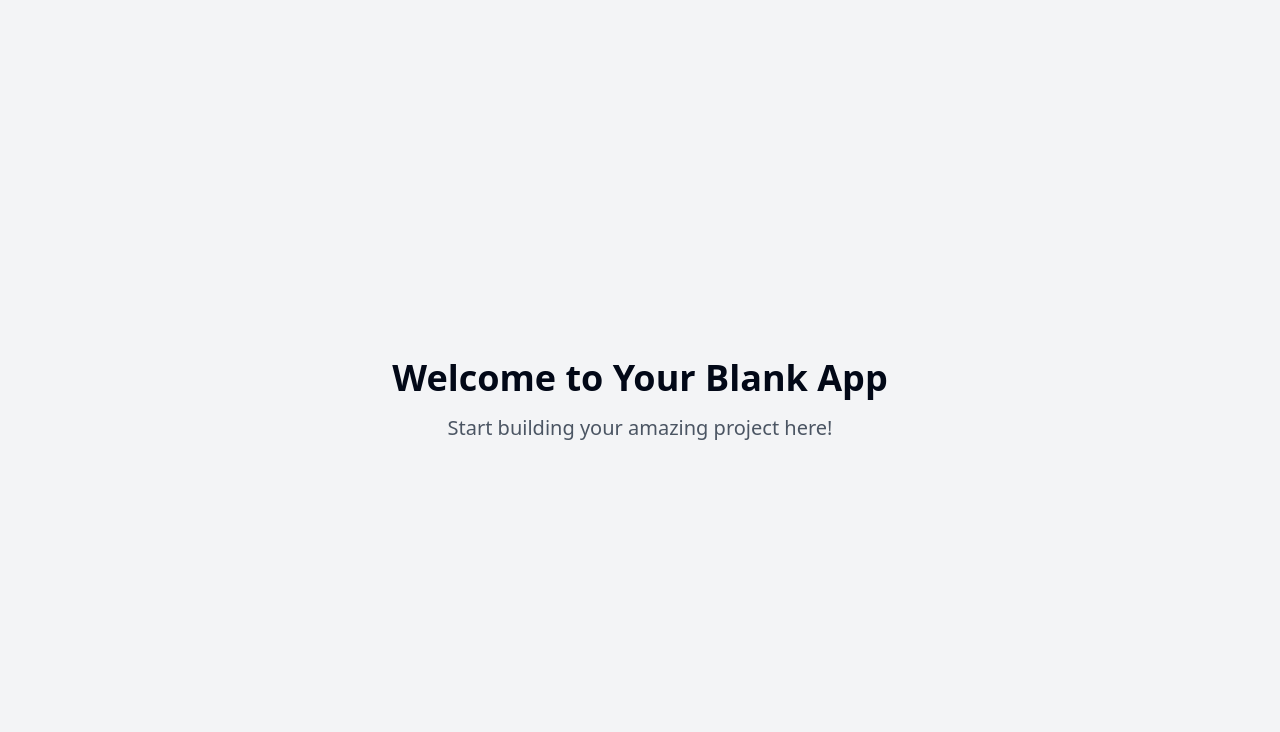
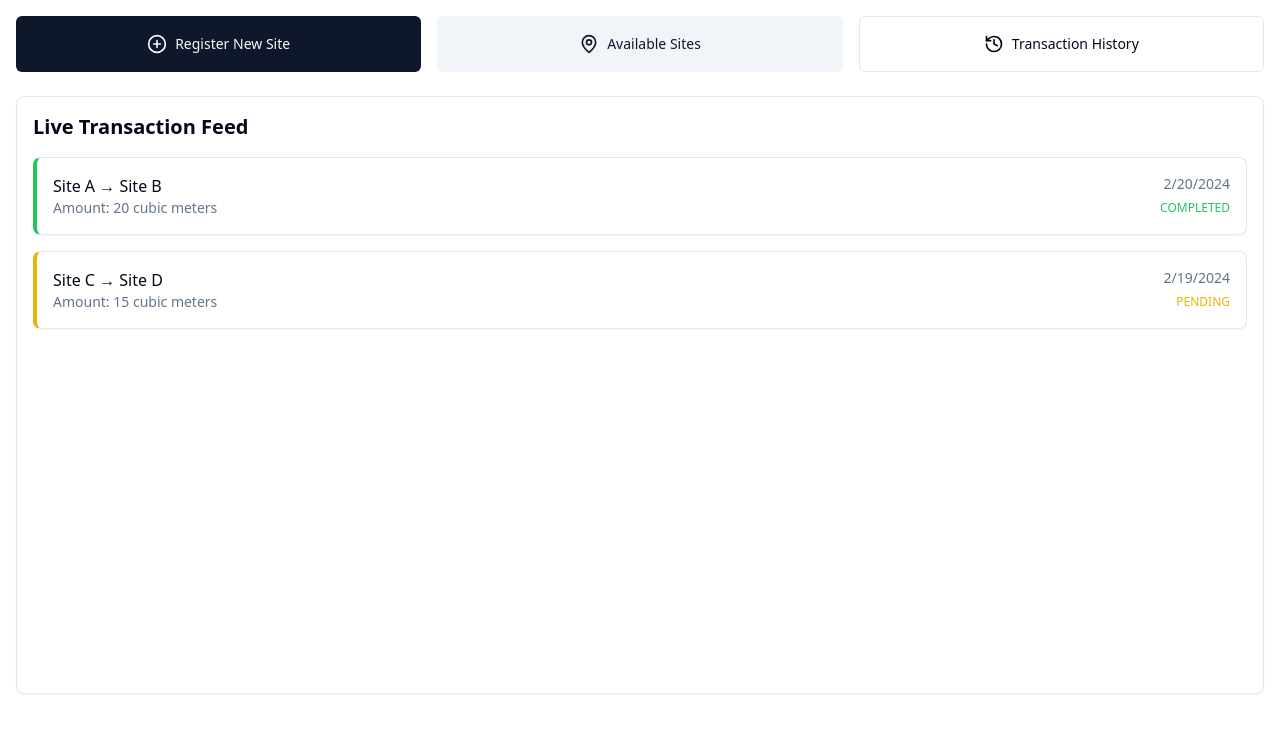
Before and after one commit to massd97/friendly-choice-frontend, a React (Vite) app: page / in a window 1280 px wide. Shown: the top 732 px of the page. Built offline with nearby package versions, Linux system fonts and the light colour scheme.

Commit message:
Add soil management functionality
Implement buttons for registering new sites, checking available sites, viewing completed transactions, and displaying a transaction history feed on the application.
[skip gpt_engineer]

```diff
--- a/src/pages/Index.tsx
+++ b/src/pages/Index.tsx
@@ -1,12 +1,87 @@
-// Update this page (the content is just a fallback if you fail to update the page)
+import { Button } from "@/components/ui/button";
+import { ScrollArea } from "@/components/ui/scroll-area";
+import { Card } from "@/components/ui/card";
+import { PlusCircle, MapPin, History } from "lucide-react";
 
 const Index = () => {
+  // This would be replaced with real data from your backend
+  const transactions = [
+    { id: 1, from: "Site A", to: "Site B", amount: "20 cubic meters", date: "2024-02-20", status: "completed" },
+    { id: 2, from: "Site C", to: "Site D", amount: "15 cubic meters", date: "2024-02-19", status: "pending" },
+  ];
+
   return (
-    <div className="min-h-screen flex items-center justify-center bg-gray-100">
-      <div className="text-center">
-        <h1 className="text-4xl font-bold mb-4">Welcome to Your Blank App</h1>
-        <p className="text-xl text-gray-600">Start building your amazing project here!</p>
+    <div className="min-h-screen bg-background p-4 space-y-6">
+      {/* Main Actions */}
+      <div className="grid grid-cols-1 gap-4 sm:grid-cols-3">
+        <Button
+          className="flex items-center gap-2 h-14"
+          onClick={() => console.log("Register new site")}
+        >
+          <PlusCircle className="w-5 h-5" />
+          Register New Site
+        </Button>
+
+        <Button
+          variant="secondary"
+          className="flex items-center gap-2 h-14"
+          onClick={() => console.log("Check available sites")}
+        >
+          <MapPin className="w-5 h-5" />
+          Available Sites
+        </Button>
+
+        <Button
+          variant="outline"
+          className="flex items-center gap-2 h-14"
+          onClick={() => console.log("Show transactions")}
+        >
+          <History className="w-5 h-5" />
+          Transaction History
+        </Button>
       </div>
+
+      {/* Transaction Feed */}
+      <Card className="p-4">
+        <h2 className="text-xl font-semibold mb-4">Live Transaction Feed</h2>
+        <ScrollArea className="h-[calc(100vh-280px)]">
+          <div className="space-y-4">
+            {transactions.map((transaction) => (
+              <Card
+                key={transaction.id}
+                className={`p-4 border-l-4 ${
+                  transaction.status === "completed"
+                    ? "border-l-green-500"
+                    : "border-l-yellow-500"
+                }`}
+              >
+                <div className="flex justify-between items-start">
+                  <div>
+                    <p className="font-medium">
+                      {transaction.from} → {transaction.to}
+                    </p>
+                    <p className="text-sm text-muted-foreground">
+                      Amount: {transaction.amount}
+                    </p>
+                  </div>
+                  <div className="text-right">
+                    <p className="text-sm text-muted-foreground">
+                      {new Date(transaction.date).toLocaleDateString()}
+                    </p>
+                    <span className={`text-xs ${
+                      transaction.status === "completed"
+                        ? "text-green-500"
+                        : "text-yellow-500"
+                    }`}>
+                      {transaction.status.toUpperCase()}
+                    </span>
+                  </div>
+                </div>
+              </Card>
+            ))}
+          </div>
+        </ScrollArea>
+      </Card>
     </div>
   );
 };
```
